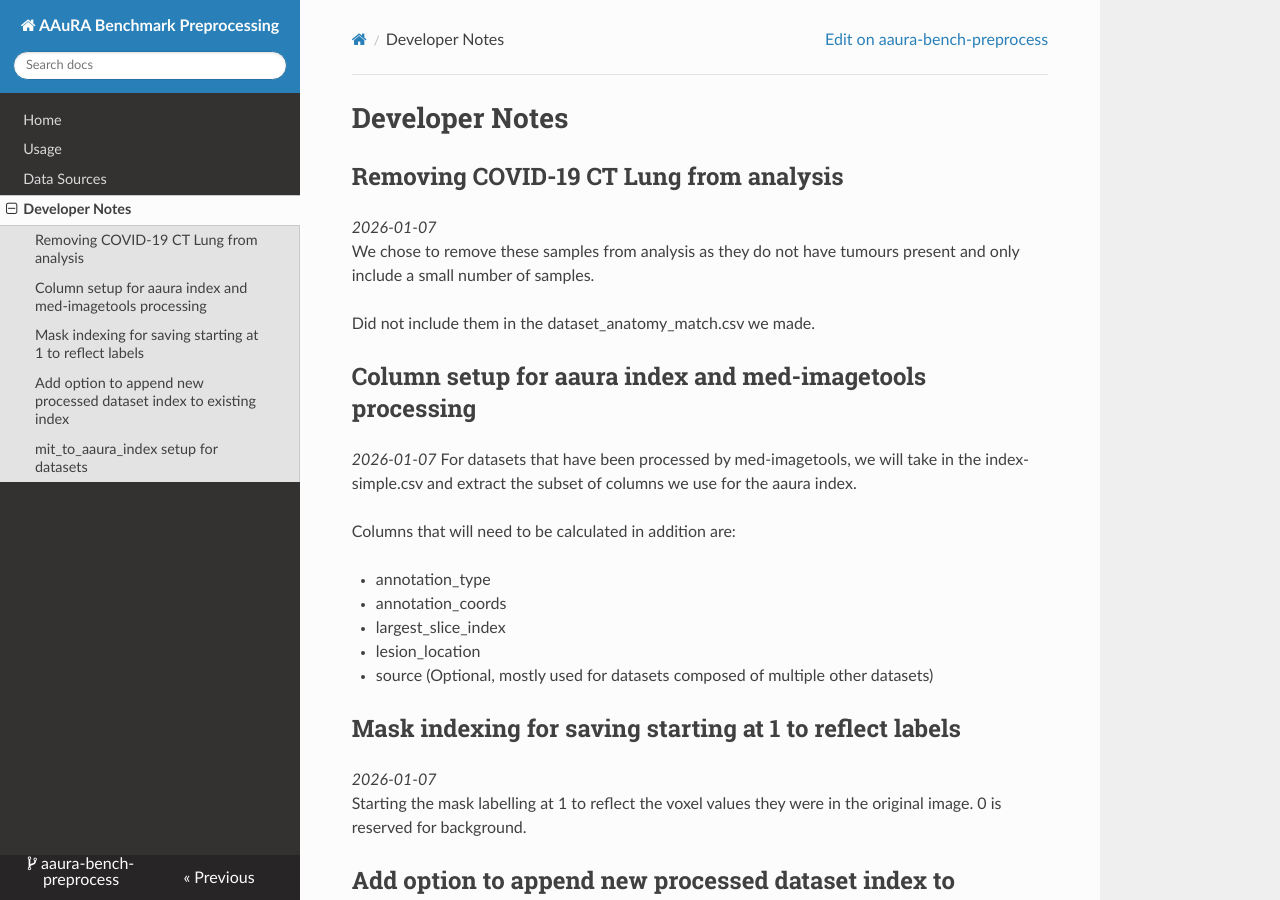
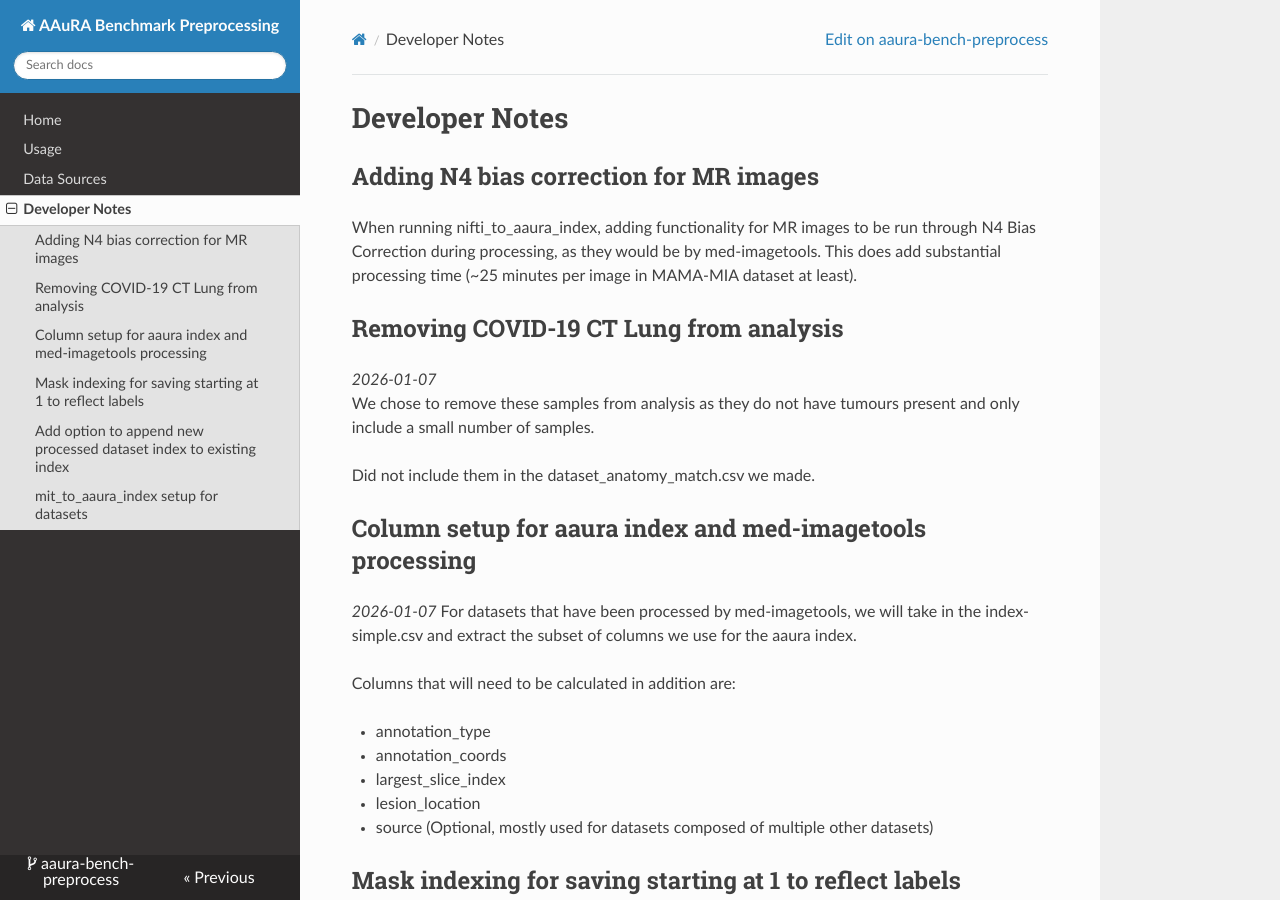
Before and after one commit to bhklab/aaura-bench-preprocess, an MkDocs documentation site: the page built from docs/devnotes.md, in a window 1280 px wide and 900 px high. Built offline with MkDocs 1.6.1, drawn with Linux system fonts in a browser that asks for light colours; nearby versions of some CDN libraries.

Commit message:
docs: note about MR bias correction

```diff
--- a/docs/devnotes.md
+++ b/docs/devnotes.md
@@ -1,4 +1,7 @@
 # Developer Notes
+
+## Adding N4 bias correction for MR images
+When running nifti_to_aaura_index, adding functionality for MR images to be run through N4 Bias Correction during processing, as they would be by med-imagetools. This does add substantial processing time (~25 minutes per image in MAMA-MIA dataset at least).
 
 ## Removing COVID-19 CT Lung from analysis
 *2026-01-07*
```
